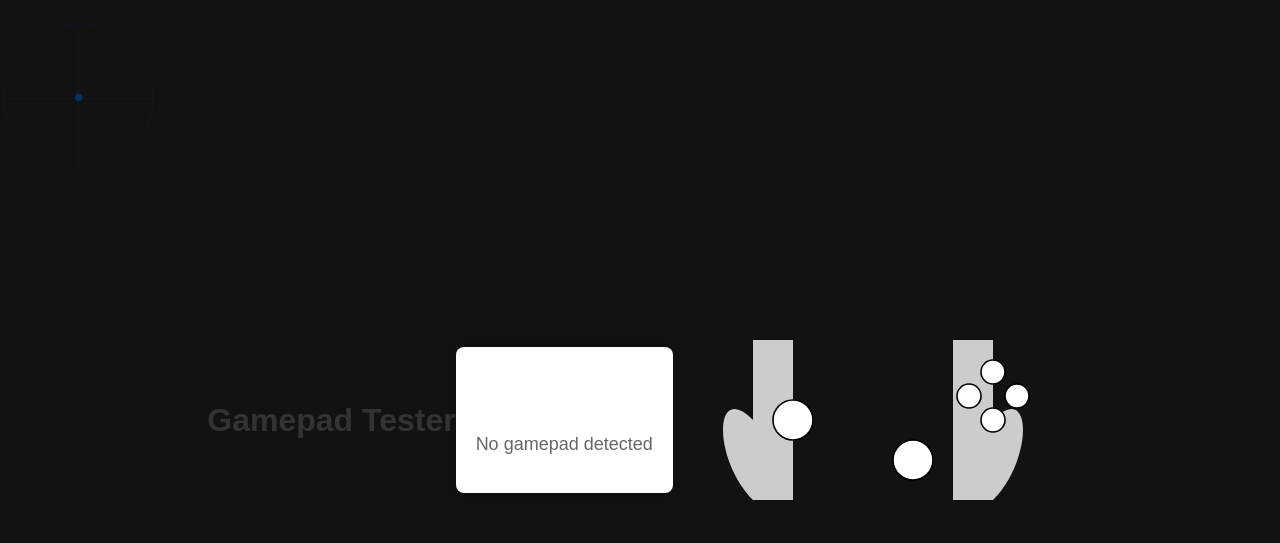
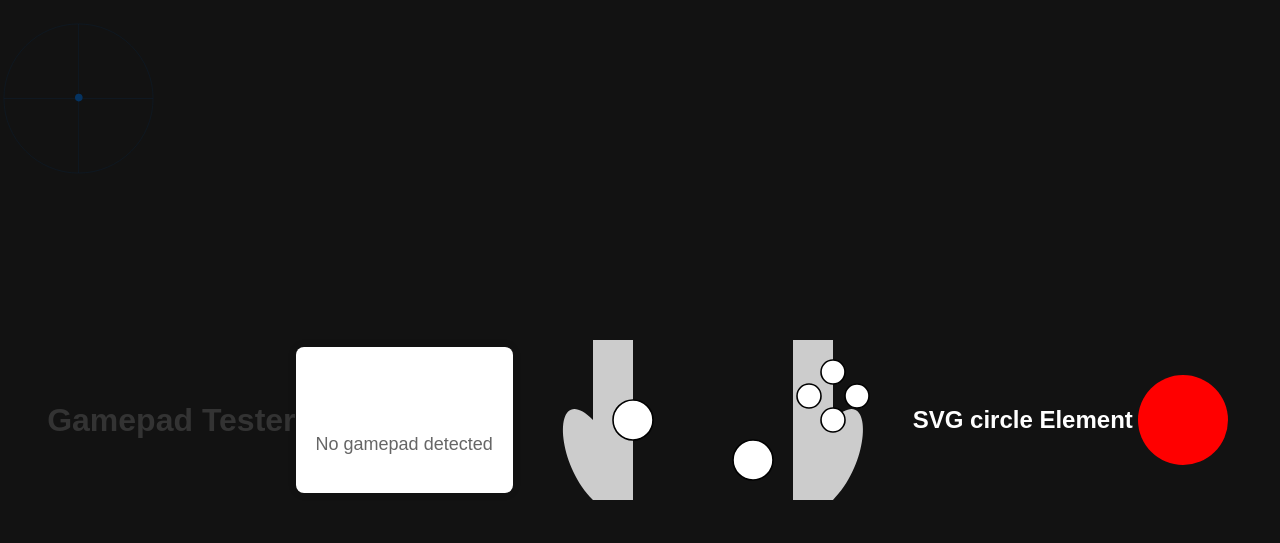
Before and after one commit to Saeedbeygi/Gamepad-Tester-Project, a plain HTML site: page index.html in a window 1280 px wide. Drawn offline with Linux system fonts and the light colour scheme; no server answers.

Commit message:
Update index.html

```diff
--- a/index.html
+++ b/index.html
@@ -73,6 +73,16 @@
 </svg>
 
 
+<h2>SVG circle Element</h2>
+
+<svg height="100" width="100" xmlns="http://www.w3.org/2000/svg">
+  <circle r="45" cx="50" cy="50" fill="red" />
+  Sorry, your browser does not support inline SVG.
+</svg>
+
+</body>
+</html>
+
 
   </div>
       </div>
```
